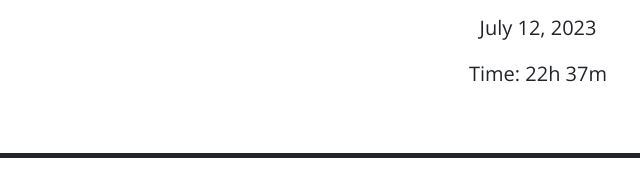
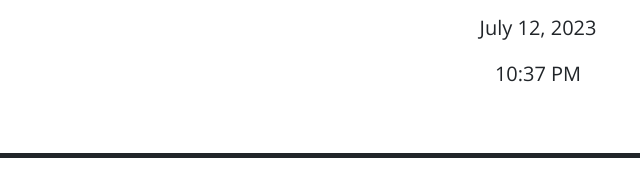
Before and after one commit to DrProfDavis/work-day-calendar, a plain HTML site: page index.html in a window 1280 px wide. Shown: the part 166-346 px from the top of the page, 102-742 px from the left. Drawn offline with nearby package versions, Linux system fonts and the light colour scheme.

Commit message:
Leaving notes

```diff
--- a/script.js
+++ b/script.js
@@ -1,29 +1,24 @@
 // Wrap all code that interacts with the DOM in a call to jQuery to ensure that
 // the code isn't run until the browser has finished rendering all the elements
 // in the html.
-$(function () {
+$(document).ready(function () {
   // TODO: Add a listener for click events on the save button. This code should
-  // startButtonEl.addEventListener("click", startQuiz);
+  var btnEl = document.getElementById('btn');
+  // btnEl.on('click', function() {
+  //   var hours = $(this).parent().attr('id').split('-')[1];
+  //   var text = $(this).parent().find('description').val();
+  //   localStorage.setItem(hours, text);
+  // });
+
   // use the id in the containing time-block as a key to save the user input in
   // local storage. HINT: What does `this` reference in the click listener
   // function? How can DOM traversal be used to get the "hour-x" id of the
   // time-block containing the button that was clicked? How might the id be
   // useful when saving the description in local storage?
-  //
+
   // TODO: Add code to apply the past, present, or future class to each time
-  // block by comparing the id to the current hour. HINTS: How can the id
-  // attribute of each time-block be used to conditionally add or remove the
-  // past, present, and future classes? How can Day.js be used to get the
-  // current hour in 24-hour time?
-  //
-  // TODO: Add code to get any user input that was saved in localStorage and set
-  // the values of the corresponding textarea elements. HINT: How can the id
-  // attribute of each time-block be used to do this?
-  //
-  // TODO: Add code to display the current date in the header of the page.
-  const date = new Date();
-  let currentDate = document.getElementById('currentDay');
-  let currentTime = document.getElementById('currentTime');
+  // Most code towards bottom for this since it was long
+
   var hour9Text = document.getElementById('hour-9');
   var hour10Text = document.getElementById('hour-10');
   var hour11Text = document.getElementById('hour-11');
@@ -33,6 +28,23 @@ $(function () {
   var hour15Text = document.getElementById('hour-15');
   var hour16Text = document.getElementById('hour-16');
   var hour17Text = document.getElementById('hour-17');
+
+  // TODO: Add code to get any user input that was saved in localStorage and set
+  // the values of the corresponding textarea elements. HINT: How can the id
+  // attribute of each time-block be used to do this?
+
+  // Running out of time and I am unable to get localStorage working
+  // My attempt was to set the hour and the saved text into local storage to be called on refresh but did not get it working
+
+  // localStorage.setItem("hour-9", hours);
+  // localStorage.getItem("hour-9");
+  // localStorage.setItem("hour9Text", text);
+  // localStorage.getItem("hour9Text");
+
+  // TODO: Add code to display the current date in the header of the page.
+  const date = new Date();
+  let currentDate = document.getElementById('currentDay');
+  let currentTime = document.getElementById('currentTime');
 
   let minutes = date.getMinutes();
   let hour = date.getHours();
@@ -54,12 +66,28 @@ $(function () {
   if (month == 10){ wordMonth = "November"}
   if (month == 11){ wordMonth = "December"}
 
+  // Am or Pm designator
+  displayHour = hour;
+  if (hour < 12){ dayTime = 'AM'};
+  if (hour >= 12){ dayTime = 'PM'};
+  if (hour >= 12){ displayHour=displayHour-12};
+
+
   // Display current Date and Time
+  var formattedMinutes = ("0" + minutes).slice(-2);
   currentDate.innerText = `${wordMonth} ${day}, ${year}`;
-  currentTime.innerText = `Time: ${hour}h ${minutes}m`;
+  currentTime.innerText = `${displayHour}:${formattedMinutes} ${dayTime}`;
 
   // Set Past, Present, and Future
-  // I know this could be slimmed down with a for loop and I tried but it never worked out
+  // I know this could be slimmed down with a for loop and I tried for too long and just wanted it to work.
+  // Below is part of my code I was gunna use to try and make it happen that was also going to help me set into localStorage
+
+    // btnEl.on('click', function() {
+  //   var hours = $(this).parent().attr('id').split('-')[1];
+  //   var text = $(this).parent().find('description').val();
+  //   localStorage.setItem(hours, text);
+  // });
+
 
   if (hour > 9) {
     hour9Text.classList.add('past');
```
Also changed, not shown: index.html (+0 -12 lines), assets/images/screenshot.png (added), 1 other file.
